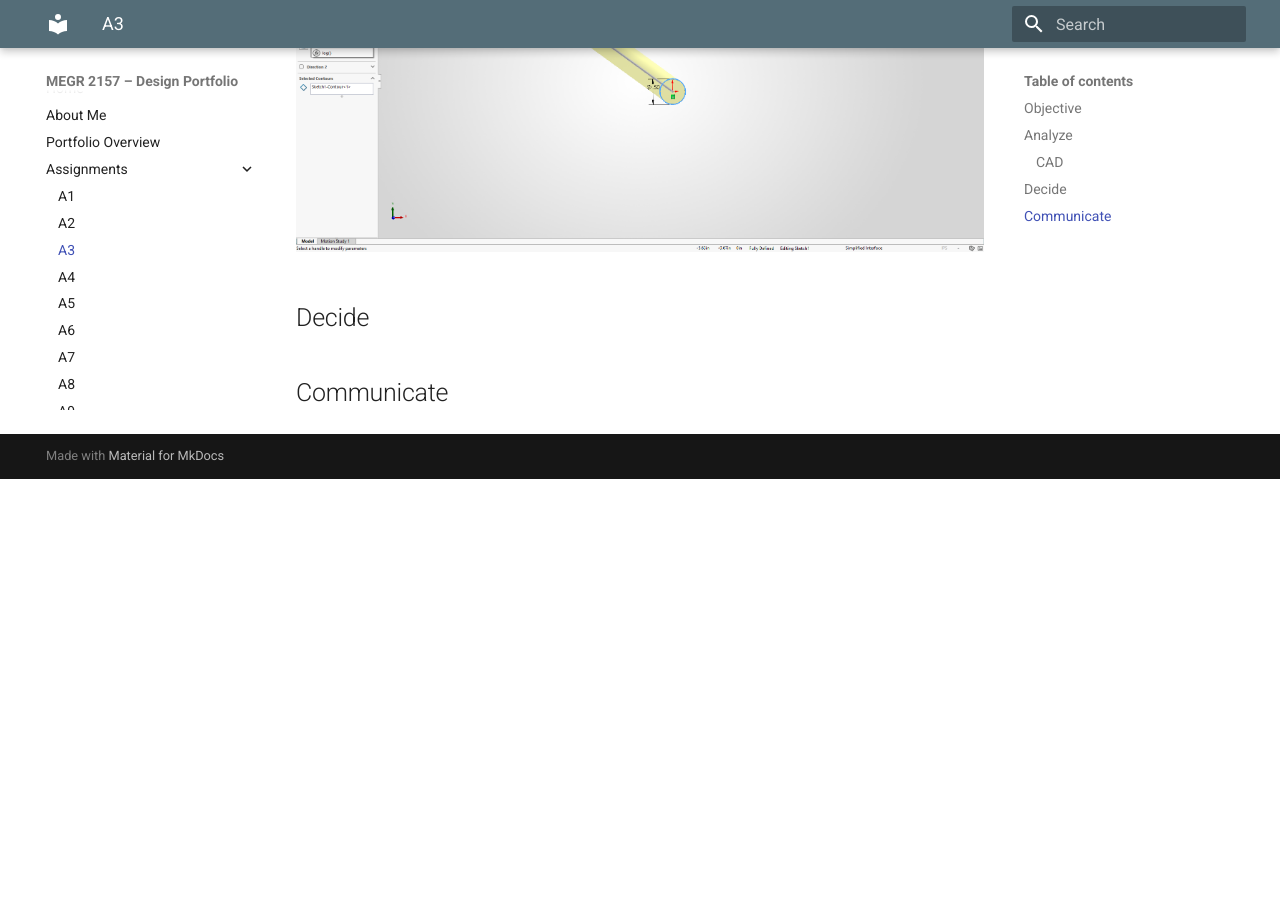
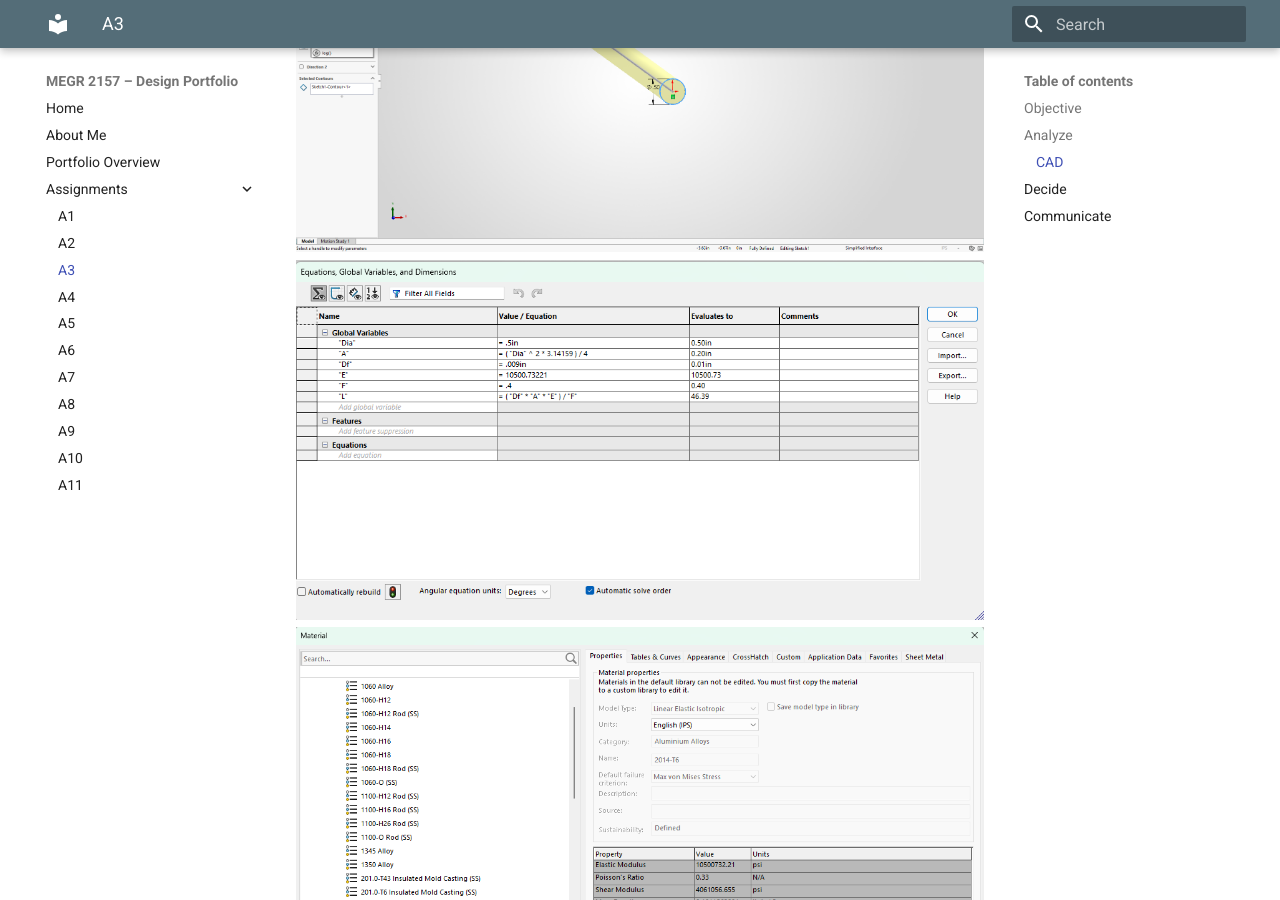
Before and after one commit to ajchiocca/megr2157-portfolio, an MkDocs documentation site: the page built from docs/assignments/A03/index.md, in a window 1280 px wide and 900 px high, scrolled down 1066 px. Built offline with MkDocs 1.6.1 and Material for MkDocs 9.7.7, drawn with Linux system fonts in a browser that asks for light colours; before the commit the page ends 1545 px from its top, so only the background shows below that.

Commit message:
Add images for Variables and MaterialP
Added images for Variables and MaterialP sections.

```diff
--- a/docs/assignments/A03/index.md
+++ b/docs/assignments/A03/index.md
@@ -12,6 +12,10 @@ I've chosen the applied force to be 400 pounds, the diameter of the cross sectio
 [insert cross sectional area]
 <br>
 ![BAREXT](BarExt.png)
+<br>
+![Variables](Var.png)
+<br>
+![MaterialP](Mat.png)
 
 ## Decide
 
```
